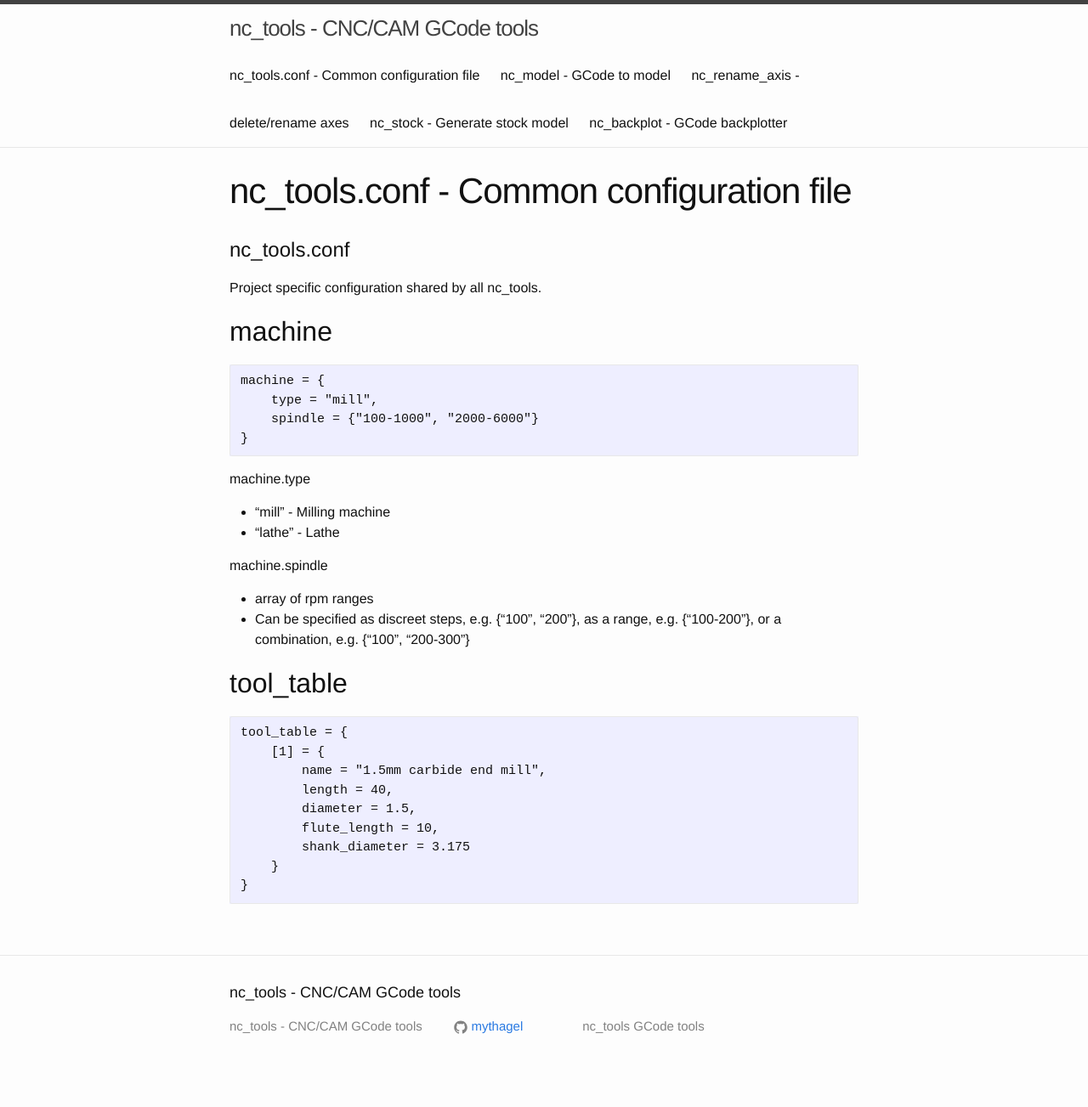
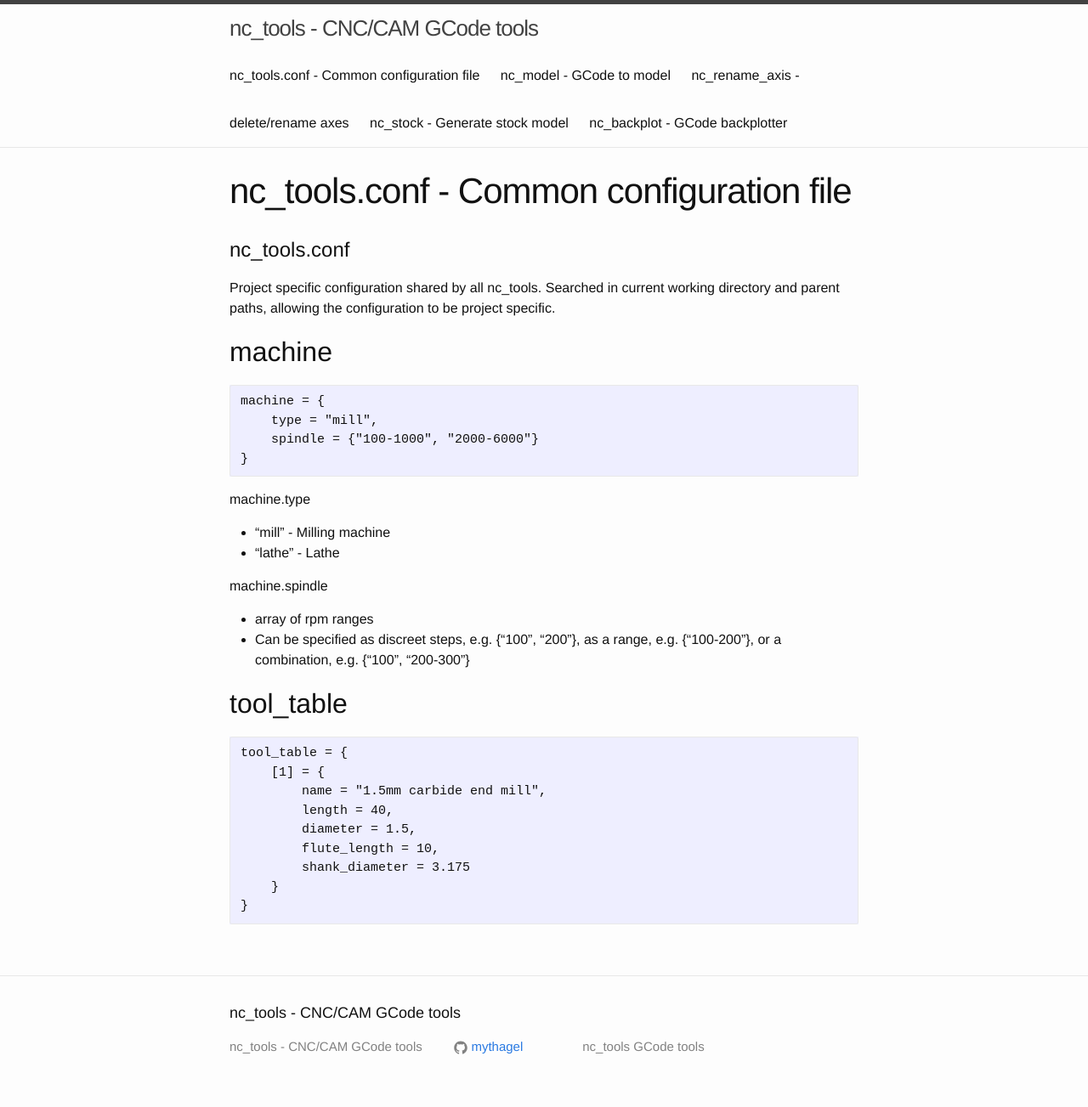
Before and after one commit to mythagel/nc_tools, a Jekyll site: the page built from nc_tools.conf/index.md, in a window 1280 px wide. Shown: the whole page at 85% size. Built offline with Jekyll 4.4.1, drawn with Linux system fonts in a browser that asks for light colours; before the commit the page ends 1279 px from its top, so only the background shows below that.

Commit message:
Clarifications

```diff
--- a/nc_tools.conf/index.md
+++ b/nc_tools.conf/index.md
@@ -7,7 +7,8 @@ permalink: /nc_tools.conf/
 nc_tools.conf
 =============
 
-Project specific configuration shared by all nc_tools.
+Project specific configuration shared by all nc_tools. Searched in current working directory and parent paths, allowing
+the configuration to be project specific.
 
 machine
 -------
```
